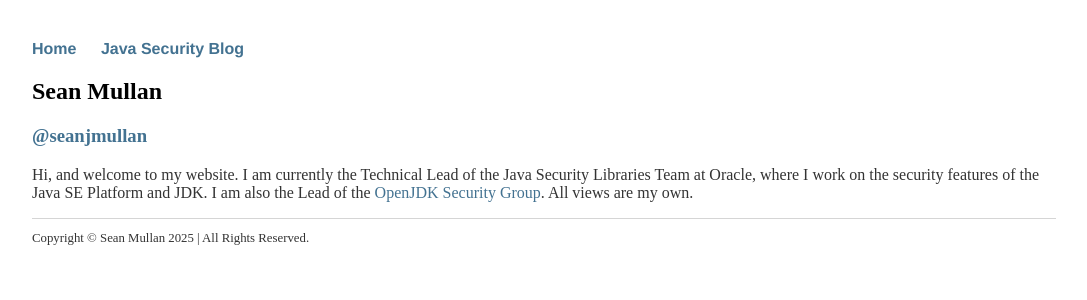
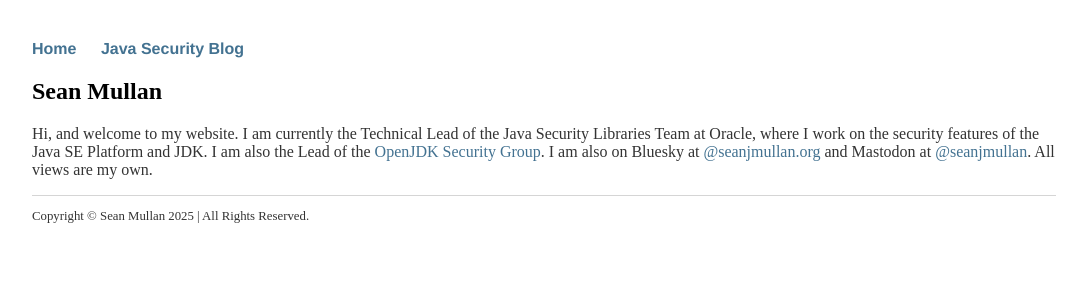
Before and after one commit to seanjmullan/seanjmullan.github.io, a Jekyll site: the page built from index.html, in a window 1280 px wide. Shown: the top 300 px of the page, without its empty margins (96-1183 px from the left). Built offline with Jekyll 4.4.1, drawn with Linux system fonts in a browser that asks for light colours.

Commit message:
Update social media handles.

```diff
--- a/index.html
+++ b/index.html
@@ -4,9 +4,8 @@
 ---
 <div class="blurb">
 	<h2>Sean Mullan</h2>
-	<h3><a href="https://twitter.com/seanjmullan">@seanjmullan</a></h3>
 	<p>Hi, and welcome to my website. I am currently the Technical Lead of the Java Security Libraries Team at Oracle,
 	   where I work on the security features of the Java SE Platform and JDK. I am also the Lead of the
-	   <a href="http://openjdk.java.net/groups/security/">OpenJDK Security Group</a>. All views are my own.
+	   <a href="http://openjdk.java.net/groups/security/">OpenJDK Security Group</a>. I am also on Bluesky at <a href="https://bsky.app/profile/seanjmullan.org">@seanjmullan.org</a> and Mastodon at <a href="https://mastodon.world/@seanjmullan">@seanjmullan</a>. All views are my own.
 	</p>
 </div><!-- /.blurb -->
```
